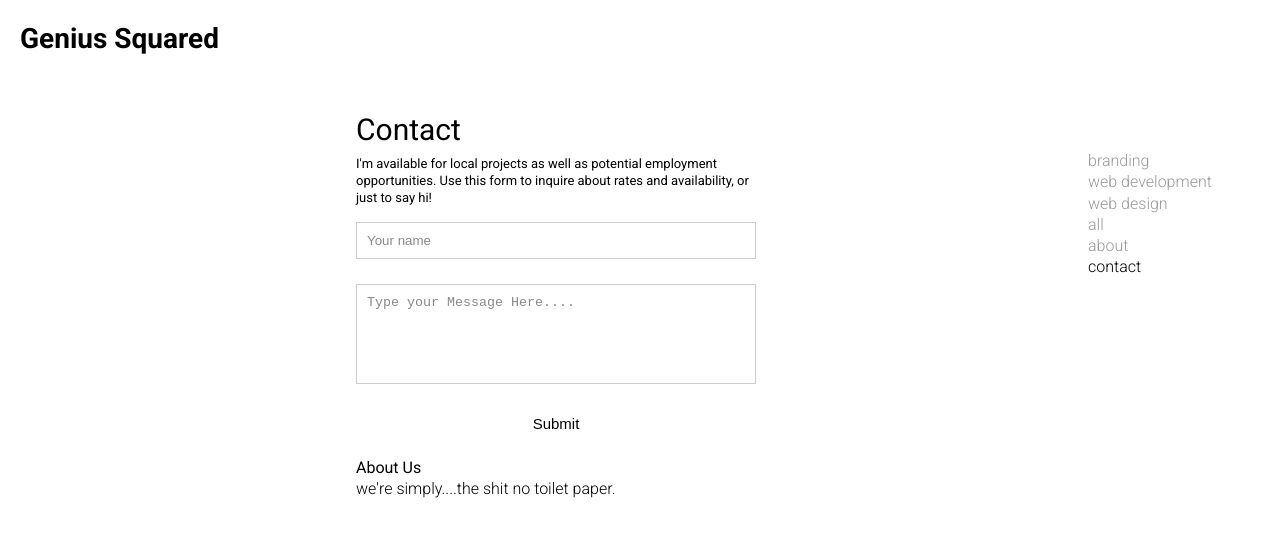
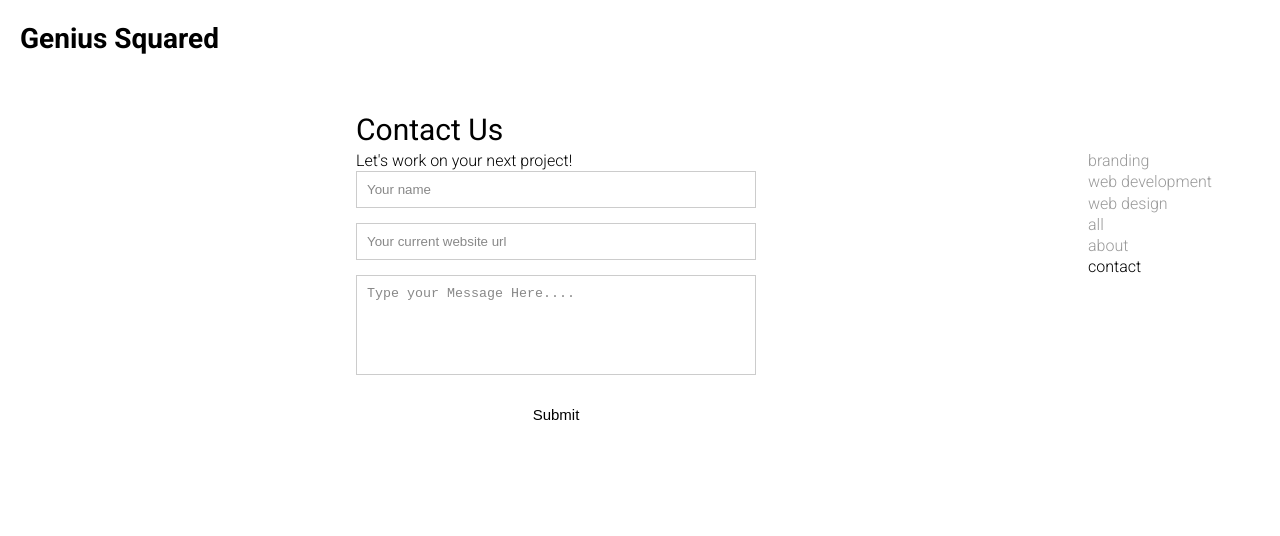
Before and after one commit to brianagude/genius-squared, a website: page app/index.html in a window 1280 px wide. Both pictures are taken after a click on the link "contact". Shown: the top 536 px of the page. Drawn offline with nearby package versions, Linux system fonts and the light colour scheme.

Commit message:
small updates

```diff
--- a/app/index.html
+++ b/app/index.html
@@ -52,24 +52,42 @@
 
       <div class="contact container2">
         <form id="contact" action="" method="post">
-          <h3>Contact</h3>
-          <h4>I'm available for local projects as well as potential employment
-            opportunities. Use this form to inquire about rates and availability, or
-            just to say hi!</h4>
+          <h3>Contact Us</h3>
+          <p>Let's work on your next project!</p>
           <fieldset>
-            <input placeholder="Your name" type="text" tabindex="1" required
-              autofocus>
-          </fieldset>
-          <fieldset placeholder="Your Web Site starts with http://" type="url"
-              tabindex="4" required>
+            <input
+              placeholder="Your name"
+              type="text"
+              tabindex="1"
+              required
+              autofocus
+            />
           </fieldset>
           <fieldset>
-            <textarea placeholder="Type your Message Here...." tabindex="5"
-              required></textarea>
+              <input
+                placeholder="Your current website url"
+                type="text"
+                tabindex="1"
+                required
+                autofocus
+              />
           </fieldset>
           <fieldset>
-            <button name="submit" type="submit" id="contact-submit"
-              data-submit="...Sending">Submit</button>
+            <textarea
+              placeholder="Type your Message Here...."
+              tabindex="5"
+              required
+            ></textarea>
+          </fieldset>
+          <fieldset>
+            <button
+              name="submit"
+              type="submit"
+              id="contact-submit"
+              data-submit="...Sending"
+            >
+            Submit
+          </button>
           </fieldset>
         </form>
       </div>
--- a/app/js/global.js
+++ b/app/js/global.js
@@ -3,6 +3,7 @@ $( document ).ready(function() {
       var filter = $(this).attr('data-filter')
 
       $('.contact').hide()
+      $('.about').hide()
       $('.photo').hide()
       $(filter).show()
 
--- a/app/scss/_global.scss
+++ b/app/scss/_global.scss
@@ -69,7 +69,8 @@ a:hover,
   z-index: 5;
 }
 
-.contact {
+.contact,
+.about {
   display: none;
 }
 
```
Also changed, not shown: app/css/style.css, 1 other file.
